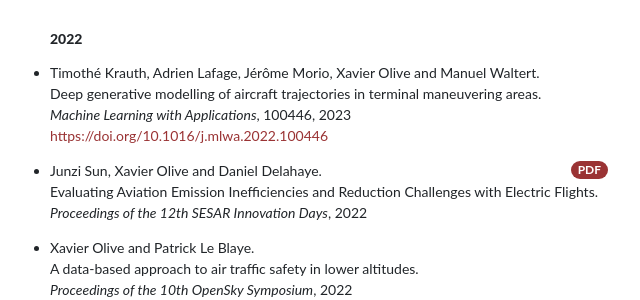
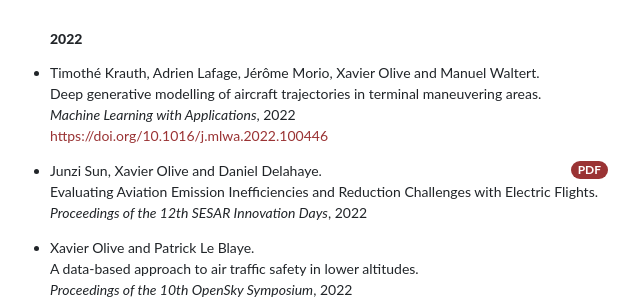
Before and after one commit to xoolive/xoolive.github.io, a Jekyll site: the page built from _pages/publications.md, in a window 1280 px wide and 900 px high. Shown: the part 225-525 px from the top of the window, without its empty margins (311-951 px from the left). Built offline with Jekyll 4.4.1, drawn with Linux system fonts in a browser that asks for light colours; nearby versions of some CDN libraries; some web fonts are replaced; a script that is not in the unit is left out.

Commit message:
fix typo

```diff
--- a/_pages/publications.md
+++ b/_pages/publications.md
@@ -16,7 +16,7 @@ permalink: /publications/
 
 - Timothé Krauth, Adrien Lafage, Jérôme Morio, Xavier Olive and Manuel Waltert.
   Deep generative modelling of aircraft trajectories in terminal maneuvering areas.
-  _Machine Learning with Applications_, 100446, 2023
+  _Machine Learning with Applications_, 2022
   [https://doi.org/10.1016/j.mlwa.2022.100446](https://doi.org/10.1016/j.mlwa.2022.100446)
 
 - Junzi Sun, Xavier Olive and Daniel Delahaye.
```
